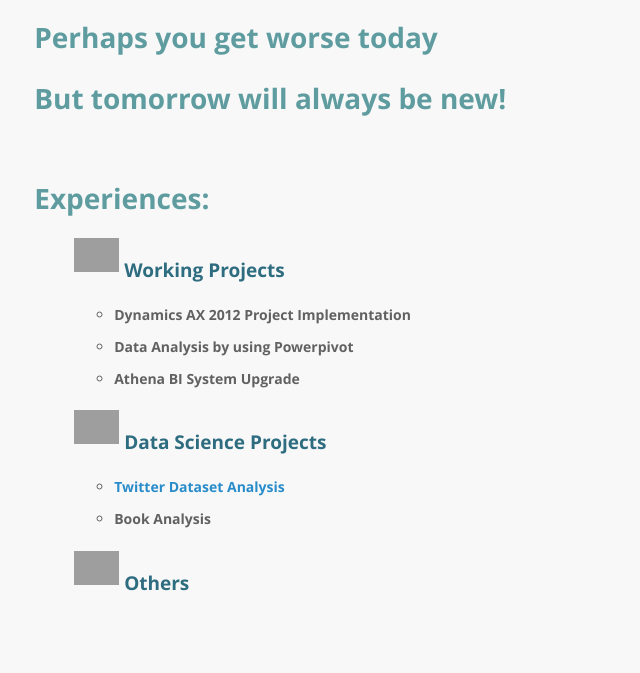
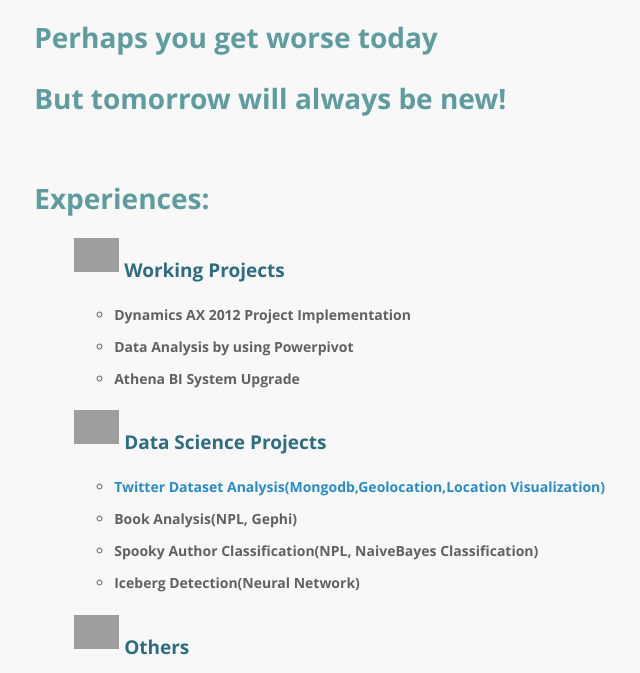
Before and after one commit to jiangjinju/home, a plain HTML site: page experience.html in a window 1280 px wide. Shown: the part 105-778 px from the top of the page, without its empty margins (113-753 px from the left). Drawn offline with Linux system fonts and the light colour scheme; grey boxes are pictures that could not be loaded; a web font is replaced by a local one.

Commit message:
update experience projects

```diff
--- a/experience.html
+++ b/experience.html
@@ -89,8 +89,10 @@
 </ul>
 <li style="clear: both;"><img style="float: left;" src="https://html-online.com/img/04-replace.png" alt="replace text" width="45" /><h2 style="color: #2e6c80;">&nbsp;Data Science Projects</h2></li>
 <ul>
-<li><a title="test for link" href="https://one.iu.edu/" target="_blank" rel="noopener">Twitter Dataset Analysis</a></li>
-<li>Book Analysis</li>
+<li><a title="test for link" href="https://one.iu.edu/" target="_blank" rel="noopener">Twitter Dataset Analysis(Mongodb,Geolocation,Location Visualization)</a></li>
+<li>Book Analysis(NPL, Gephi)</li>
+<li>Spooky Author Classification(NPL, NaiveBayes Classification)</li>
+<li>Iceberg Detection(Neural Network)</li>
 </ul>
 <li style="clear: both;"><img style="float: left;" src="https://html-online.com/img/6-table-div-html.png" alt="html table div" width="45" /><h2 style="color: #2e6c80;">&nbsp;Others</h2></li>
 </ol>
```
